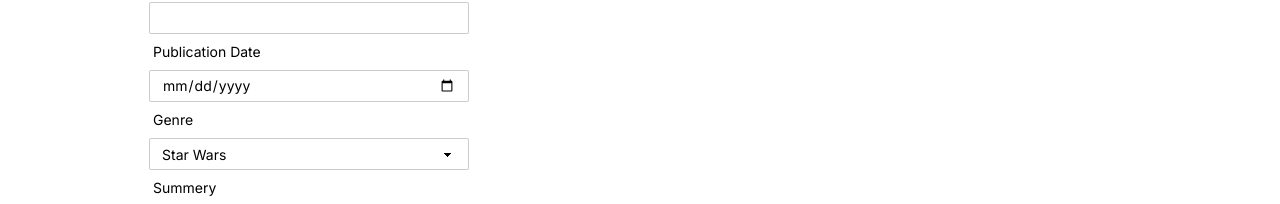
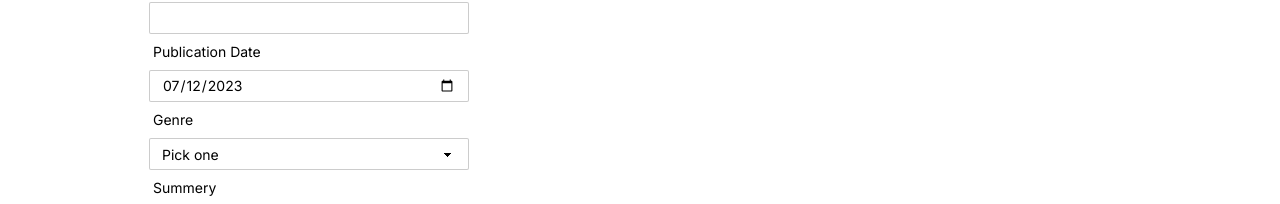
Before and after one commit to sifatullahsu/book-catalogue, a React (Vite) app: page /all-books/1/edit in a window 1280 px wide. Shown: the part 306-510 px from the top of the page. Built offline with nearby package versions, Linux system fonts and the light colour scheme; no server answers.

Commit message:
edit and create book handler

```diff
--- a/src/components/BookForm.tsx
+++ b/src/components/BookForm.tsx
@@ -16,6 +16,7 @@ const BookForm = ({ data, handler }: iProps) => {
         <input
           type="text"
           name="book_name"
+          defaultValue={data?.name}
           className="input input-sm input-bordered w-full max-w-xs"
         />
       </div>
@@ -27,6 +28,7 @@ const BookForm = ({ data, handler }: iProps) => {
         <input
           type="text"
           name="author"
+          defaultValue={data?.author}
           className="input input-sm input-bordered w-full max-w-xs"
         />
       </div>
@@ -38,6 +40,7 @@ const BookForm = ({ data, handler }: iProps) => {
         <input
           type="date"
           name="publication_date"
+          defaultValue="2023-07-12"
           className="input input-sm input-bordered w-full max-w-xs"
         />
       </div>
@@ -46,7 +49,11 @@ const BookForm = ({ data, handler }: iProps) => {
         <label className="label">
           <span className="label-text">Genre</span>
         </label>
-        <select name="genre" className="select select-sm select-bordered">
+        <select
+          name="genre"
+          className="select select-sm select-bordered"
+          defaultValue={data ? data.genre : "Pick one"}
+        >
           <option disabled>Pick one</option>
           <option>Star Wars</option>
           <option>Harry Potter</option>
@@ -62,6 +69,7 @@ const BookForm = ({ data, handler }: iProps) => {
         </label>
         <textarea
           name="summery"
+          defaultValue={data?.summery}
           className="textarea textarea-bordered h-24"
         ></textarea>
       </div>
--- a/src/pages/BookDetails.tsx
+++ b/src/pages/BookDetails.tsx
@@ -2,14 +2,16 @@ import { useState } from "react";
 import { AiOutlineDelete } from "react-icons/ai";
 import { BiEdit } from "react-icons/bi";
 import { HiOutlineBookOpen } from "react-icons/hi";
-import { useParams } from "react-router-dom";
+import { Link, useParams } from "react-router-dom";
 import { useGetBookQuery } from "../redux/features/book/bookApi";
 import { iBook } from "../types/globalTypes";
 
 const BookDetails = () => {
   const { id } = useParams();
   const { data, isLoading } = useGetBookQuery(id);
+
   const [isVisitor] = useState(true);
+  const [isAuthorized] = useState(true);
 
   if (isLoading) return <div>loading</div>;
 
@@ -36,14 +38,15 @@ const BookDetails = () => {
 
           <div>{book?.summery}</div>
           <div className="space-x-1 absolute top-10 right-5">
-            <button
-              disabled={true}
+            <Link
+              to={`/all-books/${id as string}/edit`}
+              disabled={!isAuthorized}
               className="btn btn-sm btn-ghost px-1 text-2xl "
             >
               <BiEdit />
-            </button>
+            </Link>
             <button
-              disabled={true}
+              disabled={!isAuthorized}
               className="btn btn-sm btn-ghost px-1 text-2xl "
             >
               <AiOutlineDelete />
--- a/src/pages/EditBook.tsx
+++ b/src/pages/EditBook.tsx
@@ -1,6 +1,38 @@
+import { ChangeEvent } from "react";
+import { useParams } from "react-router-dom";
 import BookForm from "../components/BookForm";
+import {
+  useGetBookQuery,
+  useUpdateBookMutation,
+} from "../redux/features/book/bookApi";
+import { iBook } from "../types/globalTypes";
 
 const EditBook = () => {
+  const { id } = useParams();
+  const { data, isLoading } = useGetBookQuery(id);
+
+  const [updateBook] = useUpdateBookMutation();
+
+  const handleEditBook = async (event: ChangeEvent<HTMLFormElement>) => {
+    event.preventDefault();
+    const form = event.target;
+
+    const data: iBook = {
+      name: form.book_name.value,
+      author: form.author.value,
+      publicationDate: form.publication_date.value,
+      genre: form.genre.value,
+      summery: form.summery.value,
+      user: "dd",
+    };
+
+    await updateBook({ id, data })
+      .then((data) => console.log(data))
+      .catch((err) => console.log(err));
+  };
+
+  if (isLoading) return <div>loading</div>;
+
   return (
     <>
       <div className="container">
@@ -9,7 +41,7 @@ const EditBook = () => {
             <h3 className="text-xl font-semibold">Edit Book</h3>
             <p>Edit the form and submit to modify the book.</p>
           </div>
-          <BookForm />
+          <BookForm data={data?.data} handler={handleEditBook} />
         </div>
       </div>
     </>
```
